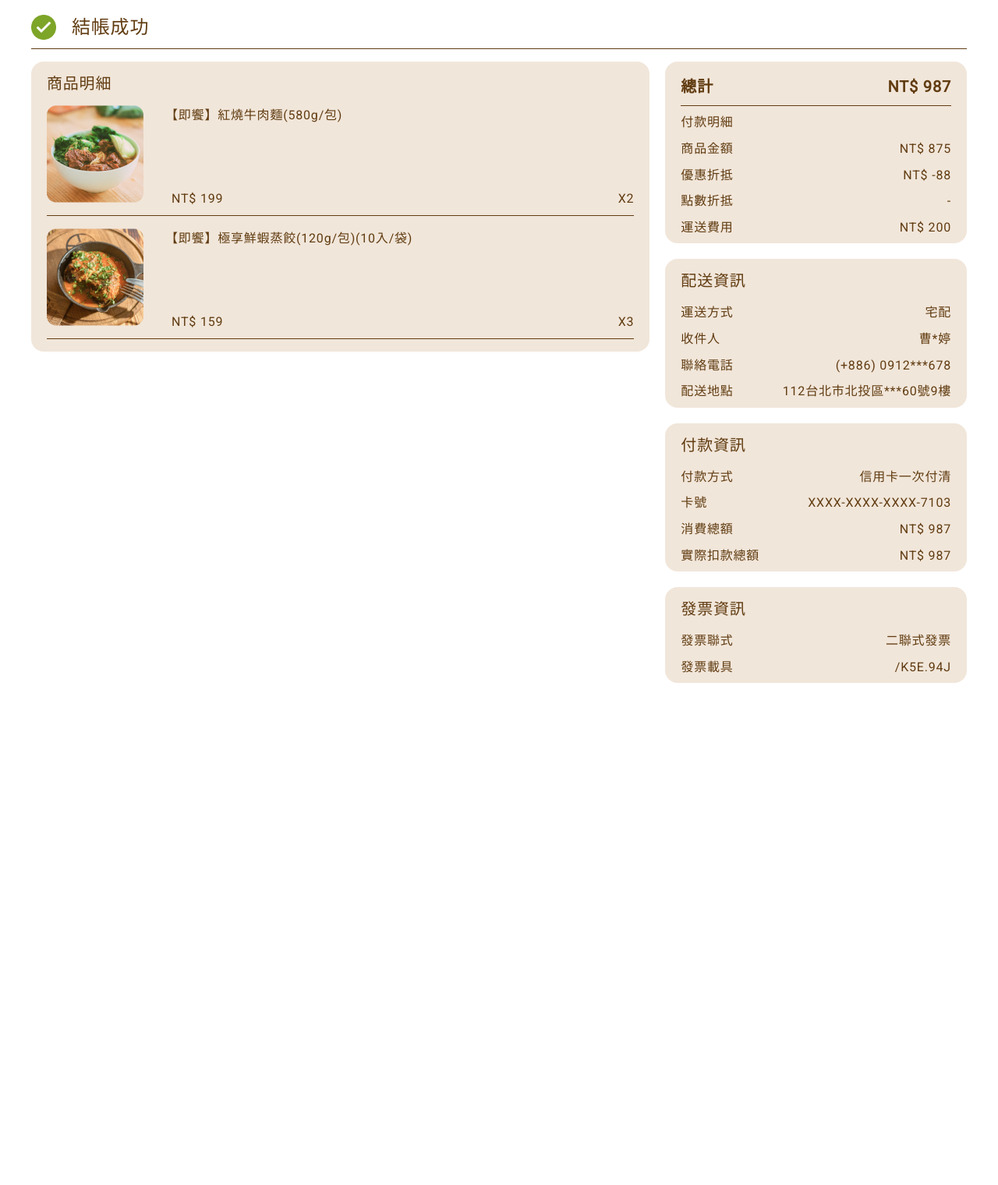
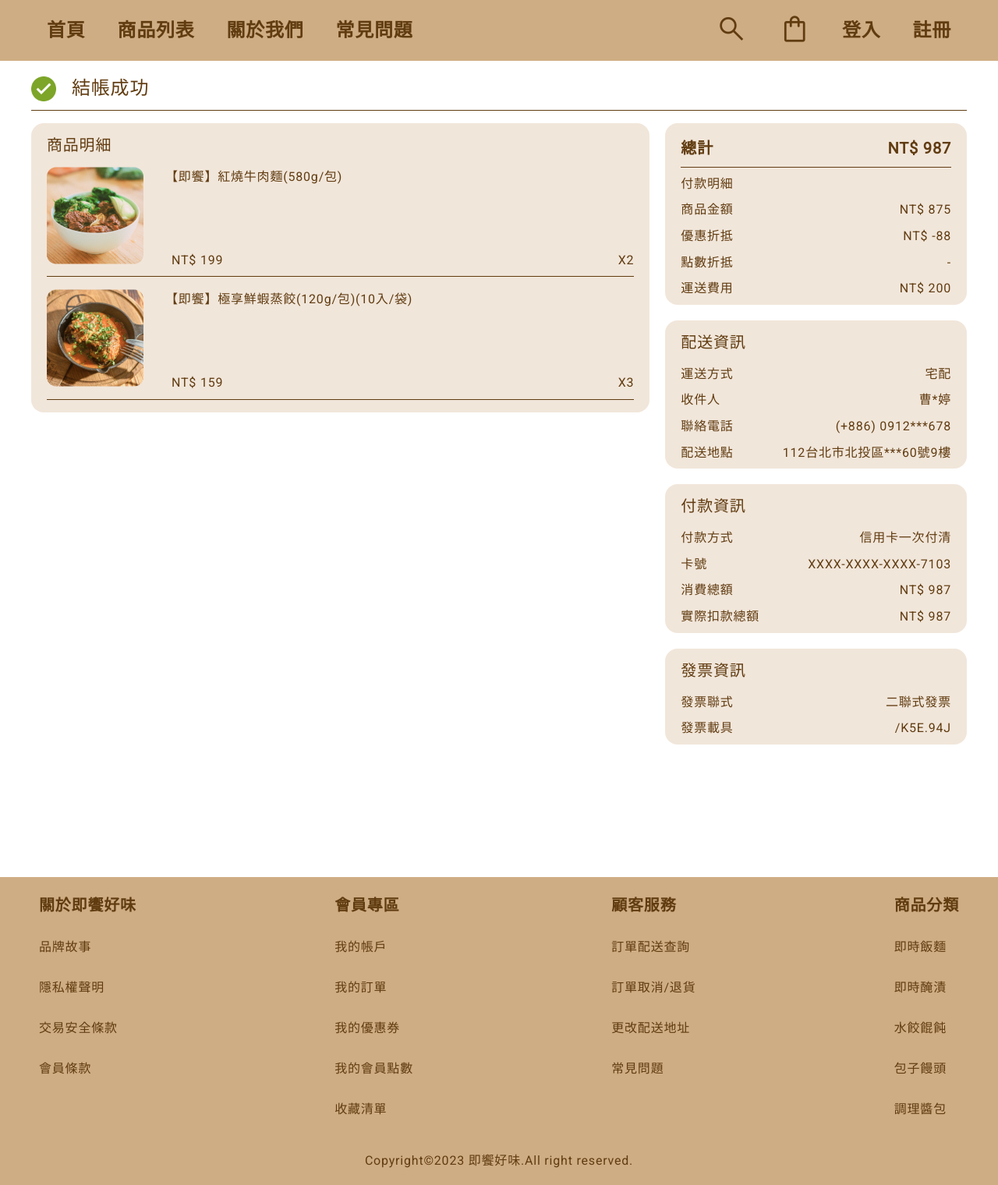
Before and after one commit to xuanhuiyu/CartWeb, a plain HTML site: page index3.html in a window 1280 px wide. Shown: the whole page at 78% size. Before the commit the page ends 996 px from the top, so only its background shows below. Drawn offline with nearby package versions, Linux system fonts and the light colour scheme.

Commit message:
打開的header和footer

```diff
--- a/index3.html
+++ b/index3.html
@@ -12,7 +12,7 @@
 </head>
 <body>
     <!-- header -->
-    <!-- <header class="header">
+    <header class="header">
 
         <div class="header_list">
 
@@ -35,7 +35,7 @@
             </div>
         </div>
 
-    </header> -->
+    </header>
 
     <!-- Contain -->
     <div class="cart">
@@ -182,7 +182,7 @@
     </div>
 
     <!-- footer -->
-    <!-- <footer class="footer">
+    <footer class="footer">
 
         <div class="footer_top">
 
@@ -236,7 +236,7 @@
             Copyright&copy;2023 即饗好味.All right reserved.
         </div>
 
-    </footer> -->
+    </footer>
 
 <script src="jquery-3.3.1.min.js"></script>
 <script src="script3.js"></script>
```
Also changed, not shown: index.html (+2 -2 lines), index2.html (+2 -2 lines).
